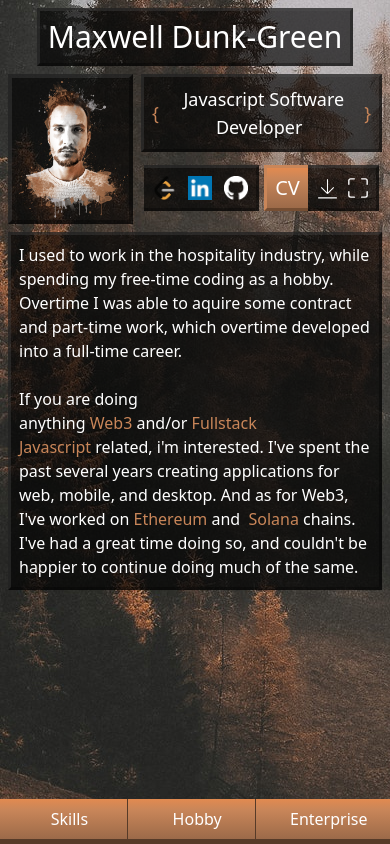
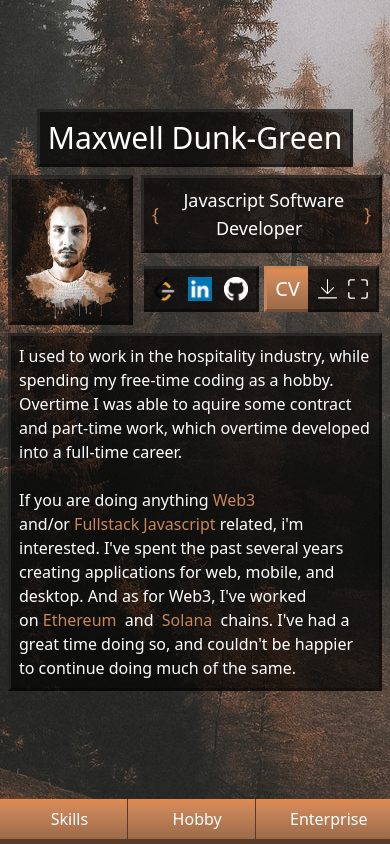
Before and after one commit to MaxwellDG/portfolio, a Next.js app: page / in a window 390 px wide. Built offline with nearby package versions, Linux system fonts and the light colour scheme.

Commit message:
Text alignment, and another attempt for mobile nav position

```diff
--- a/app/page.tsx
+++ b/app/page.tsx
@@ -5,7 +5,7 @@ import Expertise from '../components/expertise';
 export default function Page() {
     return (
         <div className="flex flex-1 pb-[45px] justify-center md:items-center">
-            <div className="flex mx-2 pt-2 lg:max-w-6xl max-w-2xl pb-[8px] flex-col lg:flex-row">
+            <div className="flex mx-2 pt-2 lg:max-w-6xl max-w-2xl pb-[8px] flex-col justify-center lg:flex-row">
                 <div
                     className="relative justify-around items-center flex text-center overflow-y-auto "
                     style={{}}
@@ -37,33 +37,30 @@ export default function Page() {
                             </span>
                             <br />
                             <br />
-                            <span>If you are doing anything</span>
-                            <span style={{ color: '#c98659' }}>&nbsp;Web3</span>
-                            &nbsp;
-                            <span>and/or</span>
+                            <p>
+                                If you are doing anything
+                                <span style={{ color: '#c98659' }}>
+                                    &nbsp;Web3
+                                </span>
+                                &nbsp; and/or
                                 <span style={{ color: '#c98659' }}>
                                     &nbsp;Fullstack Javascript&nbsp;
                                 </span>
-                            <span>
                                 related, i'm interested. I've spent the past
                                 several years creating applications for web,
                                 mobile, and desktop. And as for Web3, I've
                                 worked on
-                            </span>
                                 <span style={{ color: '#c98659' }}>
                                     &nbsp;Ethereum
                                 </span>
-                            &nbsp;
-                            <span>and&nbsp;</span>
+                                &nbsp; and&nbsp;
                                 <span style={{ color: '#c98659' }}>
                                     &nbsp;Solana
                                 </span>
-                            &nbsp;
-                            <span>
-                                chains. I've had a great time doing so, and
-                                couldn't be happier to continue doing much of
-                                the same.
-                            </span>
+                                &nbsp; chains. I've had a great time doing so,
+                                and couldn't be happier to continue doing much
+                                of the same.
+                            </p>
                         </span>
                     </div>
                 </div>
--- a/components/mobileNav/index.tsx
+++ b/components/mobileNav/index.tsx
@@ -2,8 +2,8 @@
 
 import { useContext } from 'react';
 import { SCREEN_TYPE } from '../../contexts/screenContext/types';
-import { MobileRouteButton, RouteButton } from '../buttonsContainer/routeButton';
-import { ScreenContext, ScreenUpdateContext } from '../../contexts/screenContext';
+import { MobileRouteButton } from '../buttonsContainer/routeButton';
+import { ScreenContext } from '../../contexts/screenContext';
 import { usePathname } from 'next/navigation';
 
 export default function MobileNav() {
@@ -11,7 +11,7 @@ export default function MobileNav() {
     const pathname = usePathname();
 
     return (
-        <div className="lg:hidden flex w-full absolute bottom-0 left-0 right-0">
+        <div className="lg:hidden flex w-full fixed bottom-0 left-0 right-0">
             <div className="flex w-full list-none p-0">
                 {[
                     SCREEN_TYPE.SKILLS,
```
Lines whose indentation alone changed are shown as unchanged.
